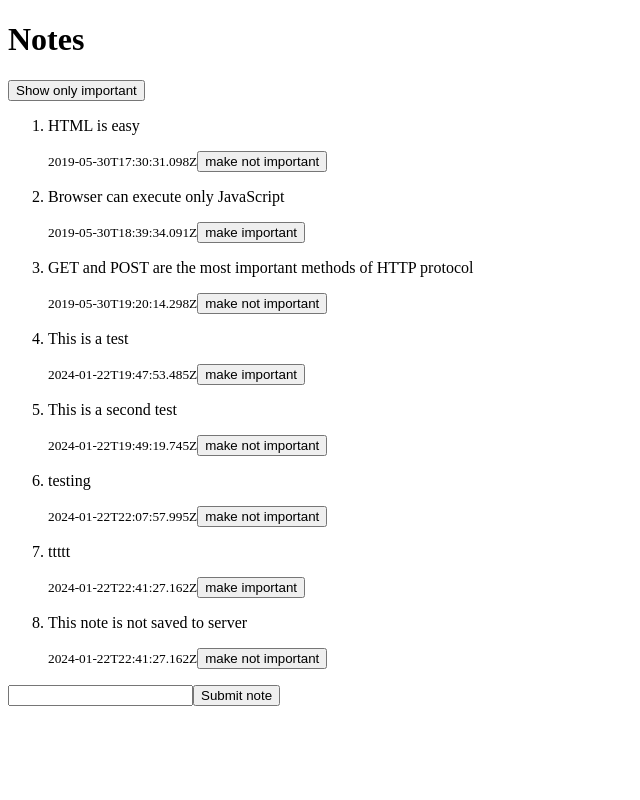
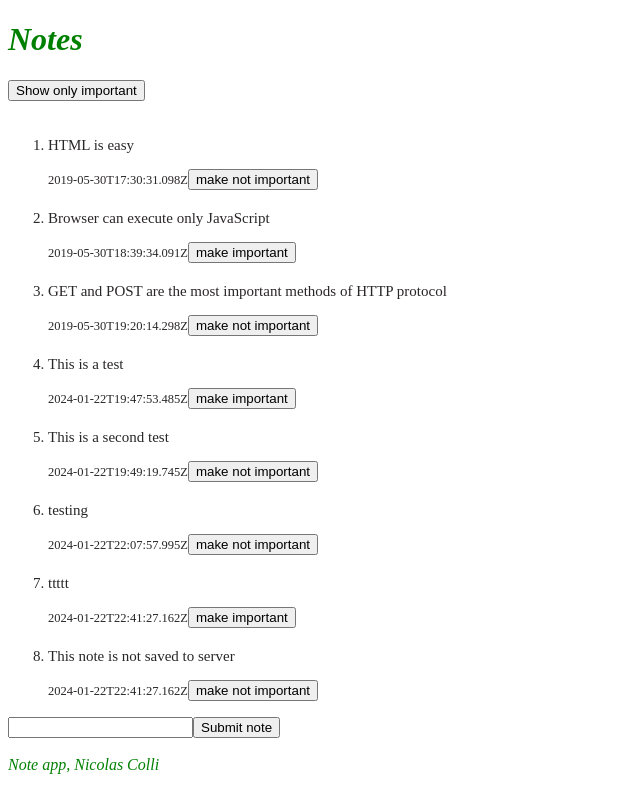
Before and after one commit to nColli/full-stack-open-2024, a React (Vite) app in the folder part2/notes-form-server-v2/: page / in a window 1280 px wide. Shown: the whole page, without its empty margins (0-640 px from the left). Built offline with nearby package versions, Linux system fonts and the light colour scheme; data requests are answered from the project's data file.

Commit message:
Footer and Notification components notes-app

```diff
--- a/part2/notes-form-server-v2/src/App.jsx
+++ b/part2/notes-form-server-v2/src/App.jsx
@@ -2,14 +2,15 @@
 /* eslint-disable react/prop-types */
 import { useEffect, useState } from 'react'
 import {Note} from './components/Note'
-import axios from 'axios'
 import noteService from './services/notes'
-
+import Notification from './components/Notification'
+import Footer from './components/Footer'
 
 function App() {
   const [notes, setNotes] = useState([])
   const [newNote, setNewNote] = useState('')
   const [showAll, setShowAll] = useState(true)
+  const [errorMessage, setErrorMessage] = useState( )
 
   const hook = () => {
     console.log('effect');
@@ -85,9 +86,13 @@ function App() {
         setNotes(notes.map(note => note.id !== id ? note : returnedNote))
       })
       .catch(error => {
-        alert(
-          `the note ${note.content} was already deleted from server`
+        setErrorMessage(
+          `the note "${note.content}" was already deleted from server`
         )
+        setTimeout(() => {
+          setErrorMessage(null)
+        }, 5000);
+
         setNotes(notes.filter(n => n.id !== id))
       })
   }
@@ -100,6 +105,7 @@ function App() {
   return (
     <div>
       <h1>Notes</h1>
+      <Notification message={errorMessage}/>
       <button onClick={handleShowAll}>
         {showAll ? "Show only important" : "Show all"}
       </button>
@@ -117,6 +123,7 @@ function App() {
         <input type="text" onChange={handleChange} value={newNote}/>
         <button>Submit note</button>
       </form>
+      <Footer />
     </div>
   )
 }
--- /dev/null
+++ b/part2/notes-form-server-v2/src/components/Footer.jsx
@@ -0,0 +1,16 @@
+const Footer = () => {
+    const footerStyle = {
+        color: 'green',
+        fontStyle: 'italic',
+        fontSize: 16
+    }
+
+    return (
+        <div style={footerStyle}>
+            <br />
+            <em>Note app, Nicolas Colli</em>
+        </div>
+    )
+}
+
+export default Footer;
--- a/part2/notes-form-server-v2/src/components/Note.jsx
+++ b/part2/notes-form-server-v2/src/components/Note.jsx
@@ -8,7 +8,7 @@ export const Note = ({ note, toggleImportance }) => {
         ? 'make not important' : 'make important'
 
     return (
-        <li>
+        <li className="note">
             <p>{content}</p>
             <small>{date}</small>
             <button onClick={toggleImportance}>{label}</button>
--- /dev/null
+++ b/part2/notes-form-server-v2/src/components/Notification.jsx
@@ -0,0 +1,15 @@
+/* eslint-disable react/prop-types */
+
+const Notification = ({ message }) => {
+    if (message === null || message === '' || message === undefined) {
+      return null
+    }
+
+    return (
+      <div className="error">
+        {message}
+      </div>
+    )
+}
+
+export default Notification
--- /dev/null
+++ b/part2/notes-form-server-v2/src/index.css
@@ -0,0 +1,26 @@
+h1 {
+    color: green;
+    font-style: italic;
+}
+
+li {
+    color: grey;
+    padding-top: 3px;
+    font-size: 15px;
+}
+
+.note {
+    color: rgb(41, 38, 38);
+    padding-top: 5px;
+    font-size: 15px;
+}
+
+.error {
+    color: red;
+    background: lightgrey;
+    font-size: 20px;
+    border-style: solid;
+    border-radius: 5px;
+    padding: 10px;
+    margin-bottom: 10px;
+  }
--- a/part2/notes-form-server-v2/src/main.jsx
+++ b/part2/notes-form-server-v2/src/main.jsx
@@ -1,6 +1,7 @@
 import React from 'react'
 import ReactDOM from 'react-dom/client'
 import App from './App.jsx'
+import './index.css'
 
 ReactDOM.createRoot(document.getElementById('root')).render(
   <React.StrictMode>
```
